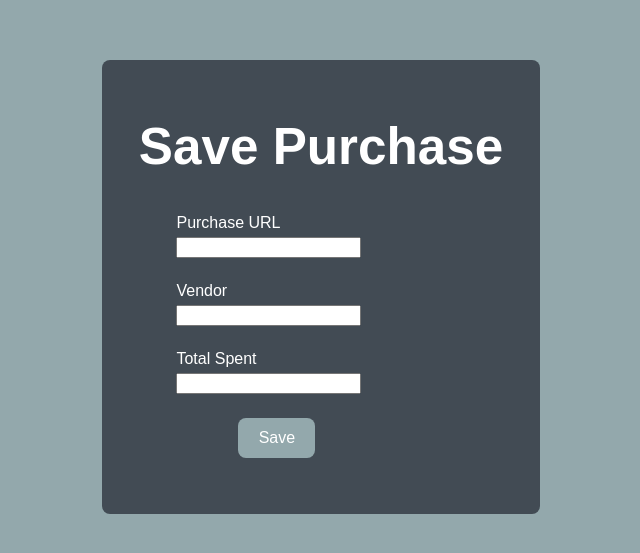
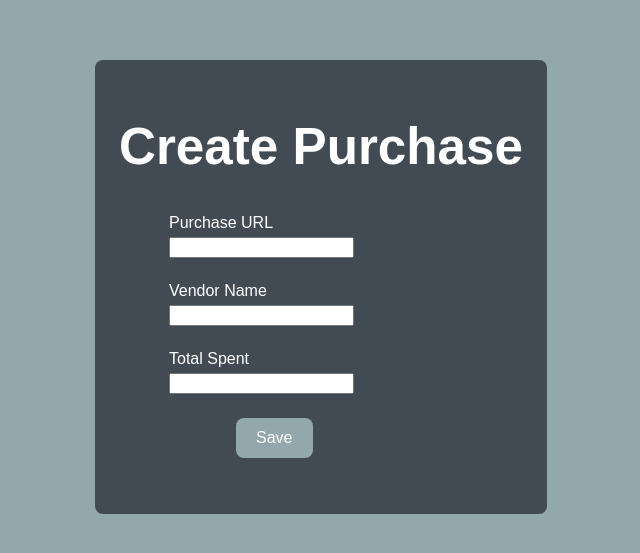
Before and after one commit to hiramfernandes/react-purchases, a React (Vite) app: page / in a window 1280 px wide. Shown: the part 113-666 px from the top of the page, without its empty margins (319-959 px from the left). Built offline with nearby package versions, Linux system fonts and the light colour scheme.

Commit message:
Updated labels

```diff
--- a/src/components/purchases/CreatePurchase.jsx
+++ b/src/components/purchases/CreatePurchase.jsx
@@ -56,14 +56,14 @@ const CreatePurchase = () => {
 
     return (
         <div className='createExpense__placeholder'>
-            <h1>Save Purchase</h1>
+            <h1>Create Purchase</h1>
             <form onSubmit={submitHandler} className='createExpense__form'>
                 <div className='createExpense__item'>
                     <label >Purchase URL</label>
                     <input id="purchase" type="text" onChange={purchaseUrlChangeHandler} ></input>
                 </div>
                 <div className='createExpense__item'>
-                    <label >Vendor</label>
+                    <label >Vendor Name</label>
                     <input id="vendor" type="text" onChange={vendorChangeHandler} ></input>
                 </div>
                 <div className='createExpense__item'>
```
